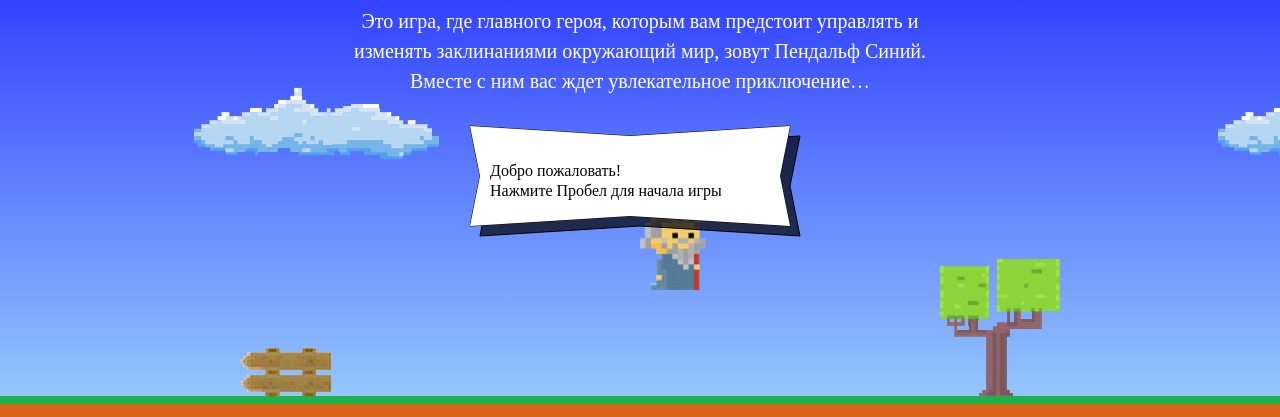
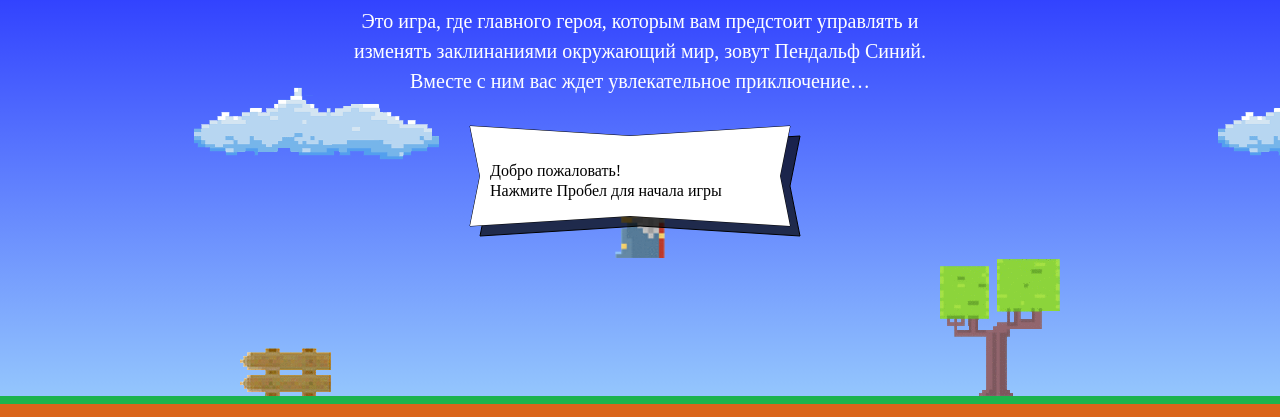
Before and after one commit to maximos-nn/1114469-code-and-magick-19, a website: page index.html in a window 1280 px wide. Shown: the part 203-620 px from the top of the page. Drawn offline with Linux system fonts and the light colour scheme; a web font is replaced by a local one.

Commit message:
Правка расчета координат

```diff
--- a/index.html
+++ b/index.html
@@ -196,11 +196,11 @@
   }
 
   function getWizardX(width) {
-    return width / 2;
+    return (width - wizardWidth) / 2;
   }
 
   function getWizardY(height) {
-    return height / 3;
+    return (height - getWizardHeight()) / 3;
   }
 </script>
 <script src="js/game.js"></script>
```
